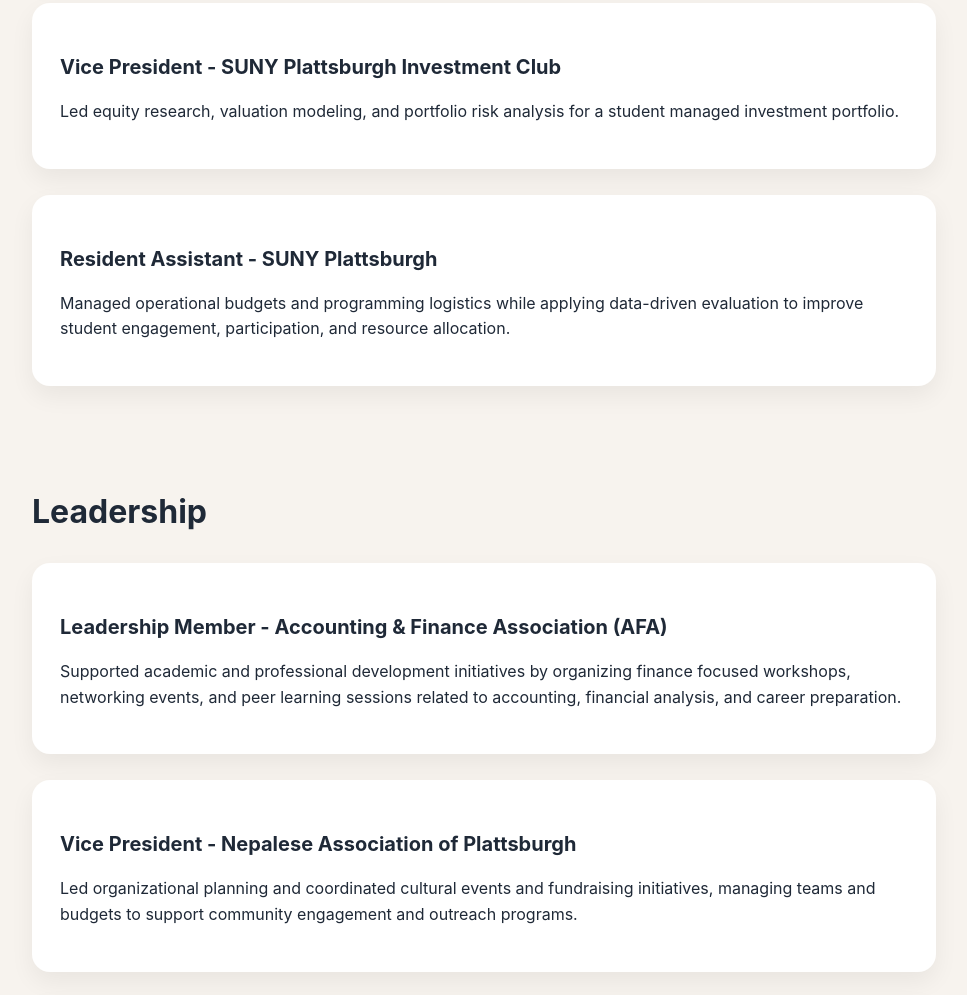
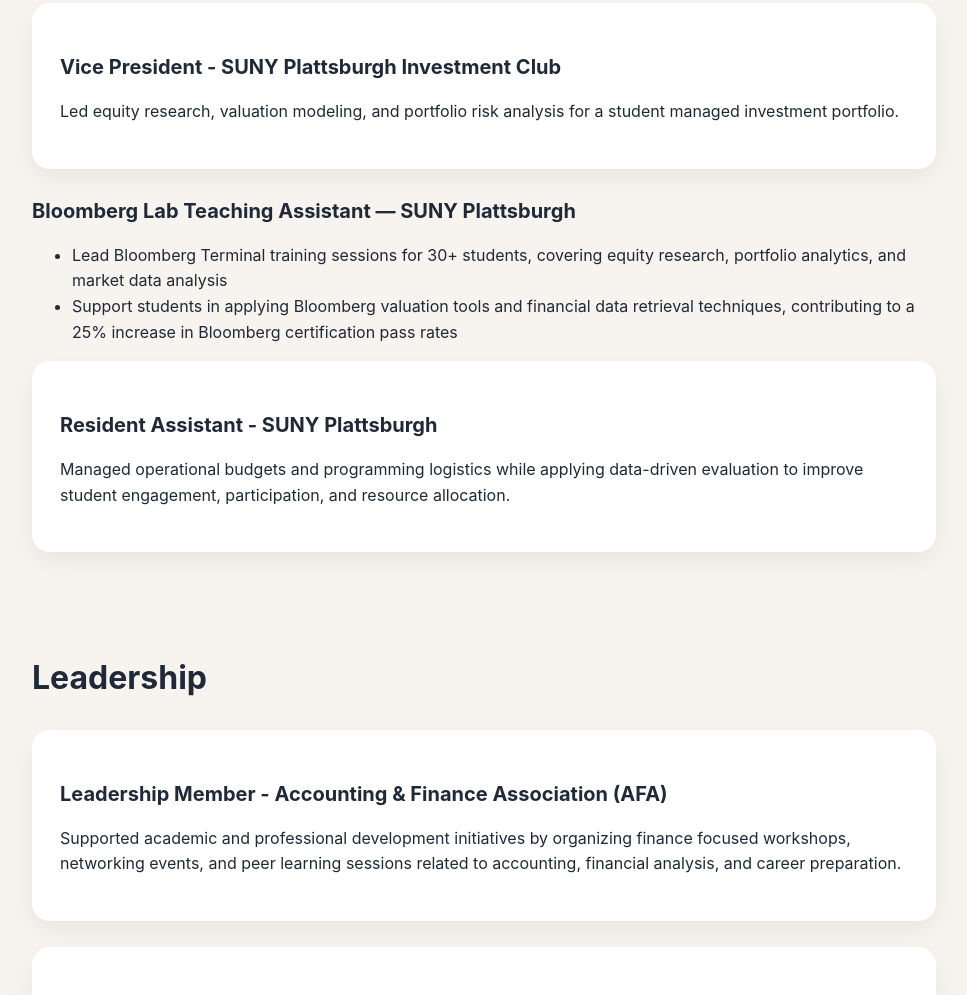
Before and after one commit to dipekshyak/dipekshyak.github.io, a plain HTML site: page index.html in a window 1280 px wide. Shown: the part 2255-3250 px from the top of the page, without its empty margins (156-1123 px from the left). Drawn offline with Linux system fonts and the light colour scheme.

Commit message:
Add Bloomberg Lab Teaching Assistant experience
Added a new section for Bloomberg Lab Teaching Assistant role with responsibilities and achievements.

```diff
--- a/index.html
+++ b/index.html
@@ -143,6 +143,15 @@
       for a student managed investment portfolio.
     </p>
   </div>
+
+  <div class="card">
+  <h3>Bloomberg Lab Teaching Assistant — SUNY Plattsburgh</h3>
+  <ul>
+    <li>Lead Bloomberg Terminal training sessions for 30+ students, covering equity research, portfolio analytics, and market data analysis</li>
+    <li>Support students in applying Bloomberg valuation tools and financial data retrieval techniques, contributing to a 25% increase in Bloomberg certification pass rates</li>
+  </ul>
+</div>
+
   <div class="project-card">
     <h3>Resident Assistant - SUNY Plattsburgh</h3>
     <p>
```
